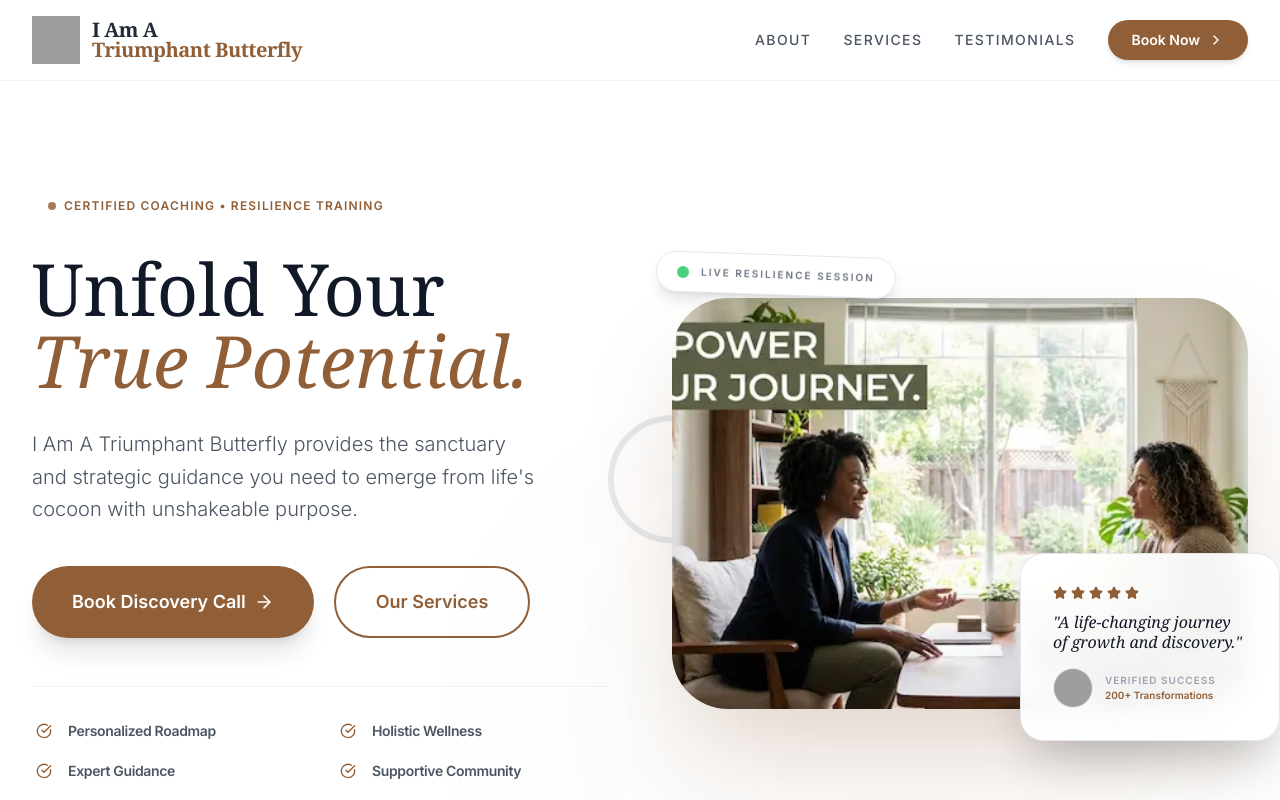
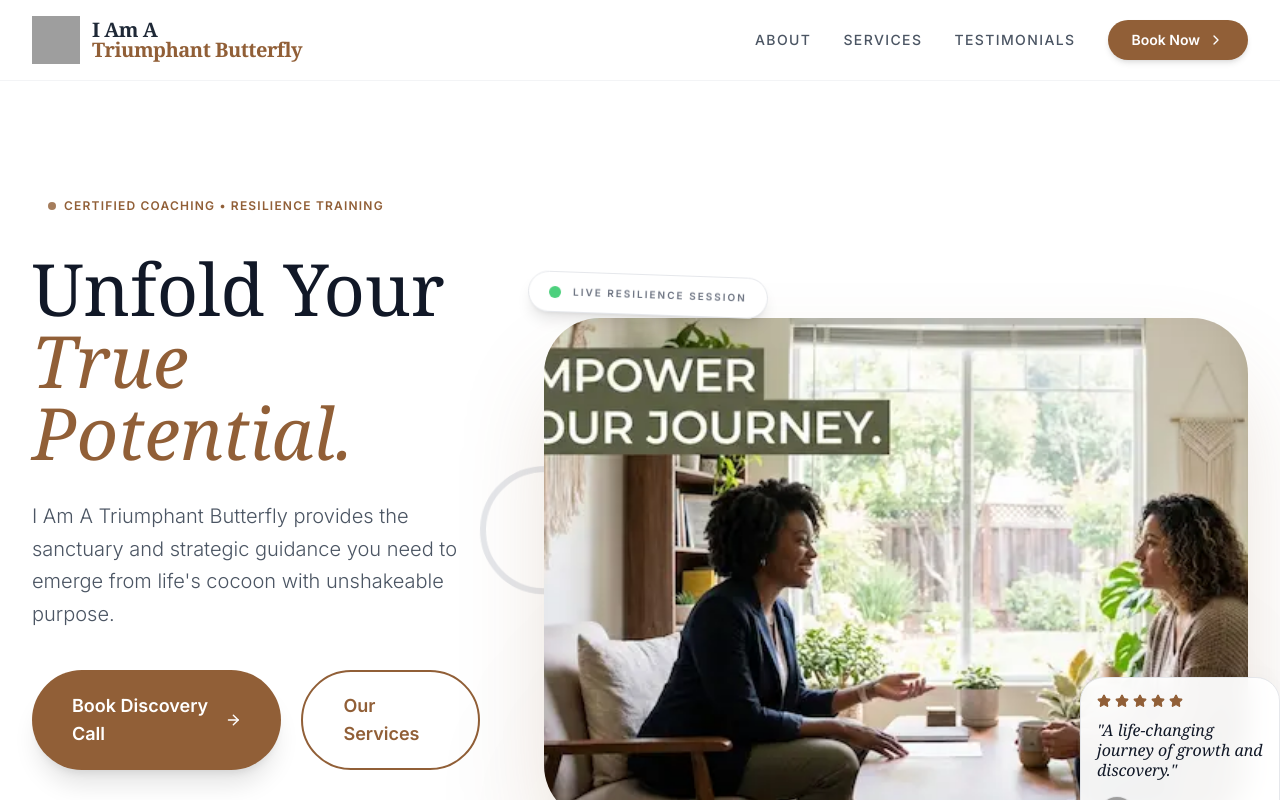
Before and after one commit to augokofficial/iaatbllc, a React (Vite) app: page / in a window 1280 px wide. Shown: the top 800 px of the page. Built offline with nearby package versions, Linux system fonts and the light colour scheme; grey boxes are pictures that could not be loaded; a web font is replaced by a local one.

Commit message:
Hero image adjustment

```diff
--- a/components/Hero.tsx
+++ b/components/Hero.tsx
@@ -5,13 +5,13 @@ export const Hero: React.FC = () => {
   return (
     <section className="relative pt-32 pb-20 lg:pt-48 lg:pb-32 overflow-hidden bg-white">
       {/* Decorative Background Elements */}
-      <div className="absolute top-0 right-0 -z-10 w-1/2 h-full bg-[#FAF7F2] opacity-70 rounded-bl-[120px] animate-soft-pulse" />
+      <div className="absolute top-0 right-0 -z-10 w-3/5 h-full bg-[#FAF7F2] opacity-70 rounded-bl-[120px] animate-soft-pulse" />
       <div className="absolute -top-24 -left-24 w-80 h-80 bg-brand-primary/5 rounded-full blur-3xl animate-float-slow" />
       <div className="absolute bottom-10 right-10 w-full max-w-2xl h-96 bg-[#915F37]/5 rounded-full blur-[120px] animate-soft-pulse" style={{ animationDelay: '2s' }} />
 
       <div className="max-w-7xl mx-auto px-4 sm:px-6 lg:px-8">
-        <div className="grid lg:grid-cols-2 gap-16 items-center">
-          <div className="max-w-2xl order-2 lg:order-1">
+        <div className="grid sm:grid-cols-2 lg:grid-cols-5 gap-16 items-center">
+          <div className="max-w-2xl order-2 lg:order-1 lg:col-span-2">
             <div className="inline-flex items-center space-x-2 bg-brand-primary/10 px-4 py-1.5 rounded-full text-brand-primary text-xs font-bold uppercase tracking-widest mb-8">
               <span className="flex h-2 w-2 rounded-full bg-brand-primary animate-pulse" />
               <span>Certified Coaching • Resilience Training</span>
@@ -57,7 +57,7 @@ export const Hero: React.FC = () => {
             </div>
           </div>
 
-          <div className="relative order-1 lg:order-2 mb-12 lg:mb-0">
+          <div className="relative order-1 lg:order-2 lg:col-span-3 mb-12 lg:mb-0">
             {/* The Image Container */}
             <div className="relative aspect-[4/3] lg:aspect-[1.4/1] rounded-[2.5rem] lg:rounded-[3.5rem] overflow-hidden shadow-[0_50px_100px_-20px_rgba(145,95,55,0.25)] z-10 group bg-[#F8F5F1]">
 
@@ -65,7 +65,7 @@ export const Hero: React.FC = () => {
               <img
                 src="hero1.webp"
                 alt="A professional Black female coach conducting an empowering session with a Hispanic female client in a bright, modern living room"
-                className="block w-full h-full object-cover object-[40%_center] transform group-hover:scale-105 transition-transform duration-[3s] ease-out"
+                className="block w-full h-full object-cover object-[30%_center] transform group-hover:scale-105 transition-transform duration-[3s] ease-out"
                 fetchPriority="high"
                 decoding="sync"
               />
@@ -75,7 +75,7 @@ export const Hero: React.FC = () => {
             </div>
 
             {/* Floating Trust Card */}
-            <div className="absolute -bottom-8 -right-4 lg:-right-8 bg-white/95 backdrop-blur-md p-6 lg:p-8 rounded-3xl shadow-2xl z-20 max-w-[260px] border border-brand-primary/10 transition-all duration-500 hover:-translate-y-2">
+            <div className="absolute -bottom-8 -right-4 lg:-right-8 bg-white/95 backdrop-blur-md p-3 lg:p-4 rounded-3xl shadow-2xl z-20 max-w-[200px] border border-brand-primary/10 transition-all duration-500 hover:-translate-y-2">
                <div className="flex gap-1 mb-3">
                  {[1,2,3,4,5].map(i => <Star key={i} size={14} fill="currentColor" className="text-brand-primary" />)}
                </div>
```
